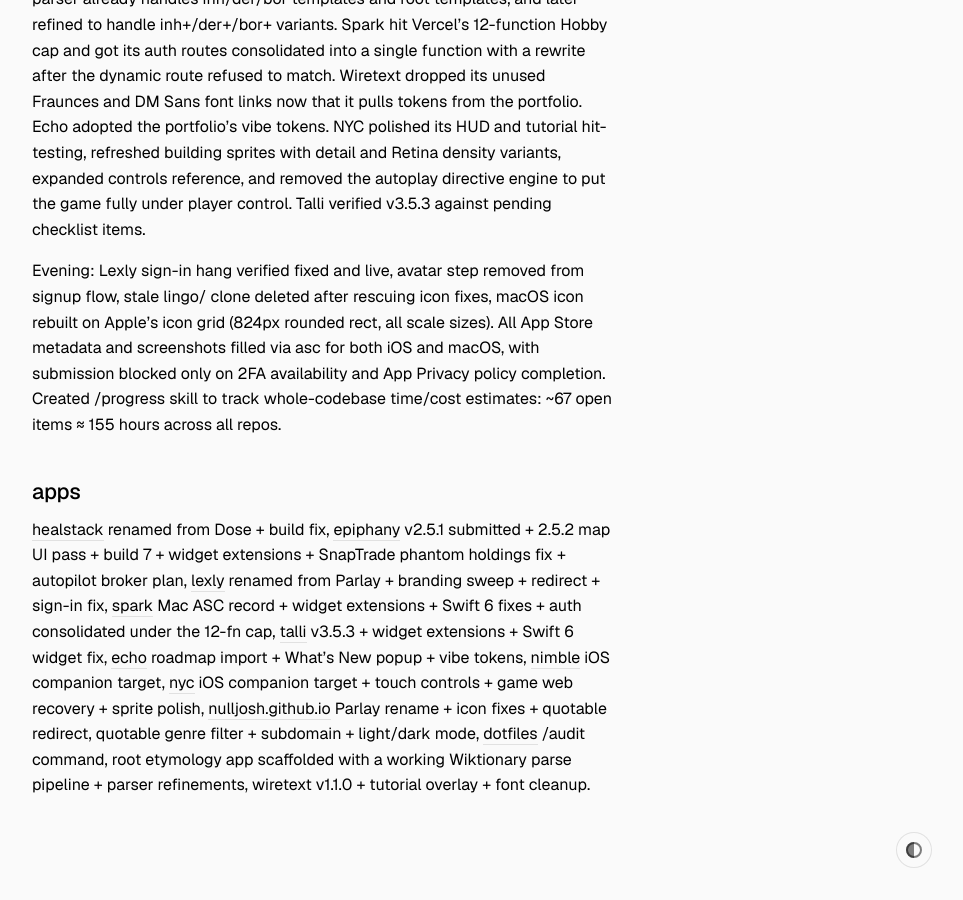
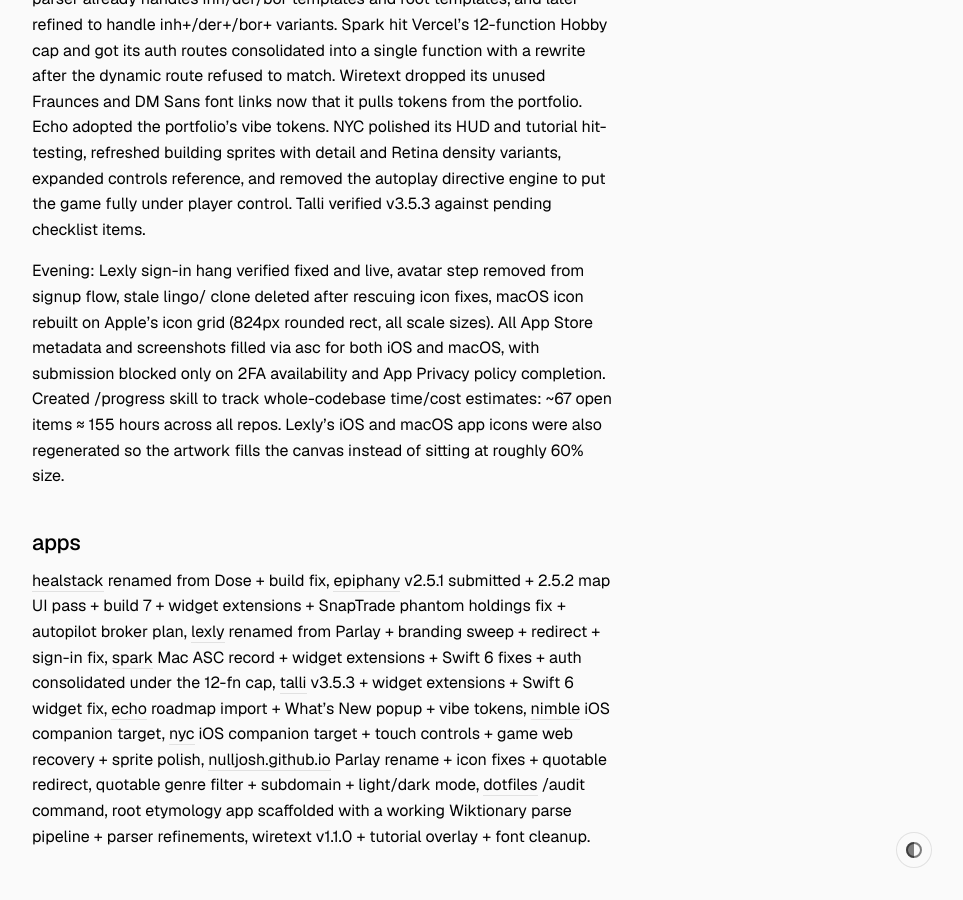
Before and after one commit to nulljosh/inkpress, a Jekyll site: the page built from _posts/2026-07-03-week.md, in a window 1280 px wide and 900 px high, scrolled down 2222 px. Shown: the whole window, without its empty margins (316-1279 px from the left). Built offline with Jekyll 4.4.1, drawn with Linux system fonts in a browser that asks for light colours; before the commit the page ends 3100 px from its top, so only the background shows below that.

Commit message:
journal: lexly icon canvas fix
Co-Authored-By: Claude Fable 5 <noreply@anthropic.com>

```diff
--- a/_posts/2026-07-03-week.md
+++ b/_posts/2026-07-03-week.md
@@ -27,7 +27,7 @@ Early-morning Lexly cleanup: branding fixes across the repo, a lingo-to-lexly re
 
 Later, a new project called root got scaffolded: an etymology app with a Wiktionary parse pipeline, a SwiftUI multiplatform stub, and a web stub. The parser already handles inh/der/bor templates and root templates, and later refined to handle inh+/der+/bor+ variants. Spark hit Vercel's 12-function Hobby cap and got its auth routes consolidated into a single function with a rewrite after the dynamic route refused to match. Wiretext dropped its unused Fraunces and DM Sans font links now that it pulls tokens from the portfolio. Echo adopted the portfolio's vibe tokens. NYC polished its HUD and tutorial hit-testing, refreshed building sprites with detail and Retina density variants, expanded controls reference, and removed the autoplay directive engine to put the game fully under player control. Talli verified v3.5.3 against pending checklist items.
 
-Evening: Lexly sign-in hang verified fixed and live, avatar step removed from signup flow, stale lingo/ clone deleted after rescuing icon fixes, macOS icon rebuilt on Apple's icon grid (824px rounded rect, all scale sizes). All App Store metadata and screenshots filled via asc for both iOS and macOS, with submission blocked only on 2FA availability and App Privacy policy completion. Created /progress skill to track whole-codebase time/cost estimates: ~67 open items ≈ 155 hours across all repos.
+Evening: Lexly sign-in hang verified fixed and live, avatar step removed from signup flow, stale lingo/ clone deleted after rescuing icon fixes, macOS icon rebuilt on Apple's icon grid (824px rounded rect, all scale sizes). All App Store metadata and screenshots filled via asc for both iOS and macOS, with submission blocked only on 2FA availability and App Privacy policy completion. Created /progress skill to track whole-codebase time/cost estimates: ~67 open items ≈ 155 hours across all repos. Lexly's iOS and macOS app icons were also regenerated so the artwork fills the canvas instead of sitting at roughly 60% size.
 
 ## apps
 
```
